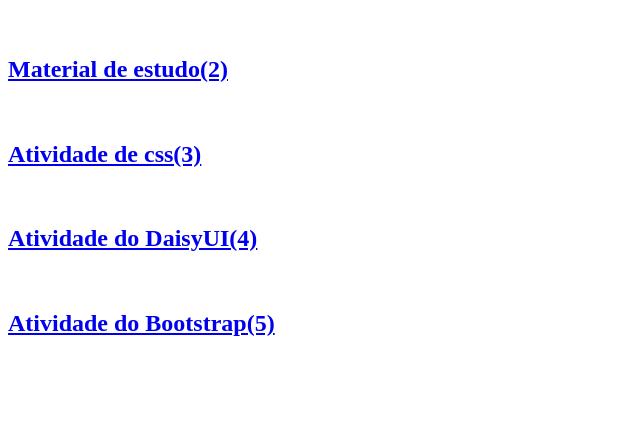
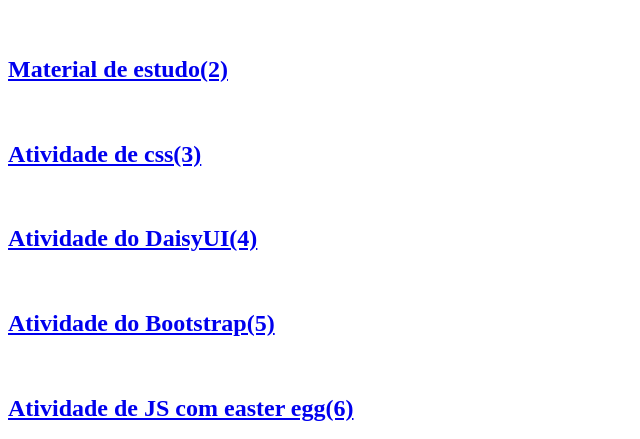
Before and after one commit to T145O/Front-End-2026, a plain HTML site: page index.html in a window 1280 px wide. Shown: the part 109-548 px from the top of the page, without its empty margins (0-640 px from the left). Drawn offline with Linux system fonts and the light colour scheme.

Commit message:
Add link to JS activity with easter egg
Added a new link for a JavaScript activity with an easter egg.

```diff
--- a/index.html
+++ b/index.html
@@ -12,6 +12,7 @@
     <h2><a href="aprendercss.html" target="blank">Atividade de css(3)</a></h2><br>
     <h2><a href="DaisyUI.html" target="blank">Atividade do DaisyUI(4)</a></h2><br>
     <h2><a href="Bootstrap.html" target="blank">Atividade do Bootstrap(5)</a></h2><br>
+    <h2><a href="./Js/bichinho.html" target"_blank">Atividade de JS com easter egg(6)</h2><br>
 </body>
 
 </html>
```
